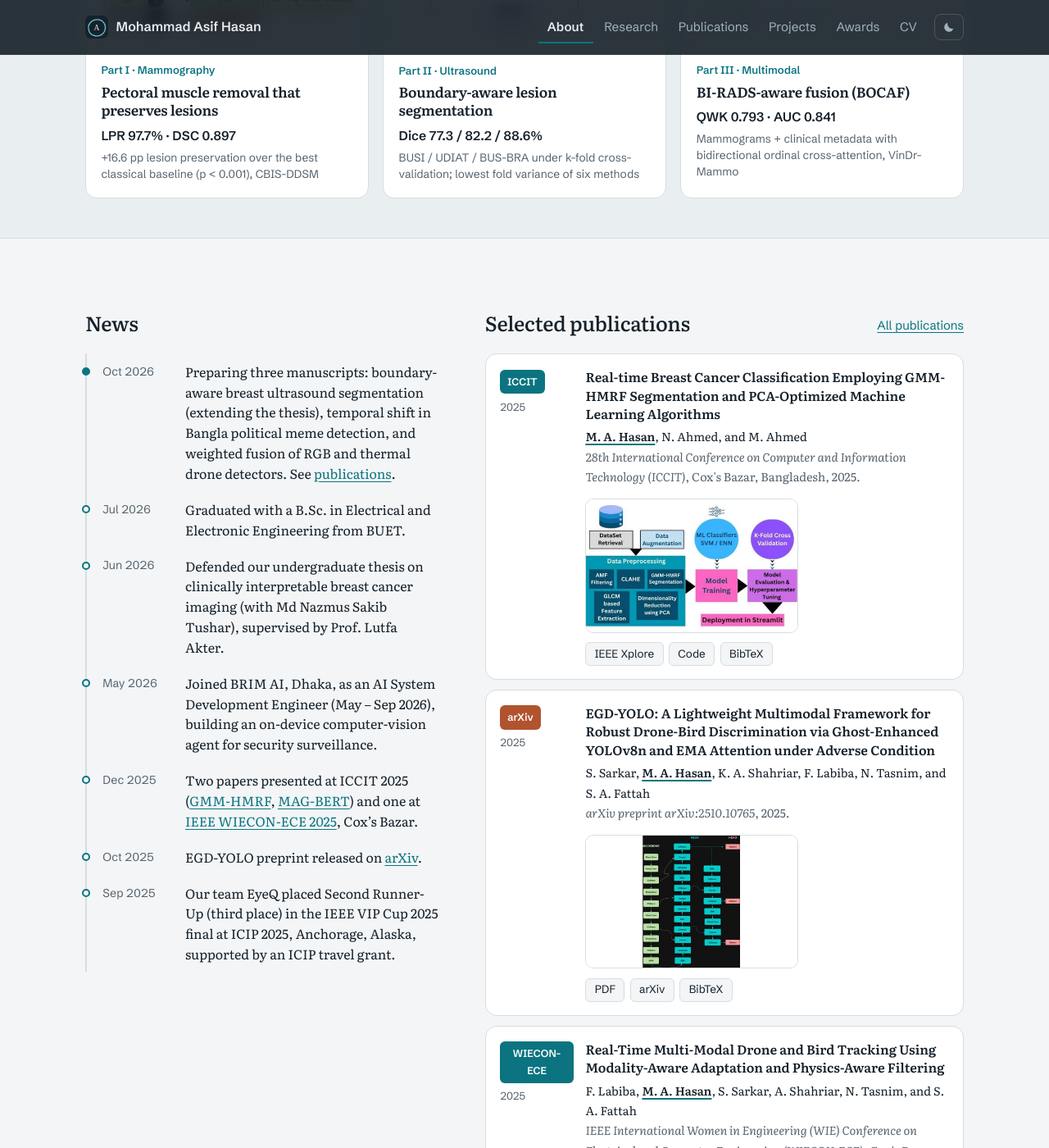
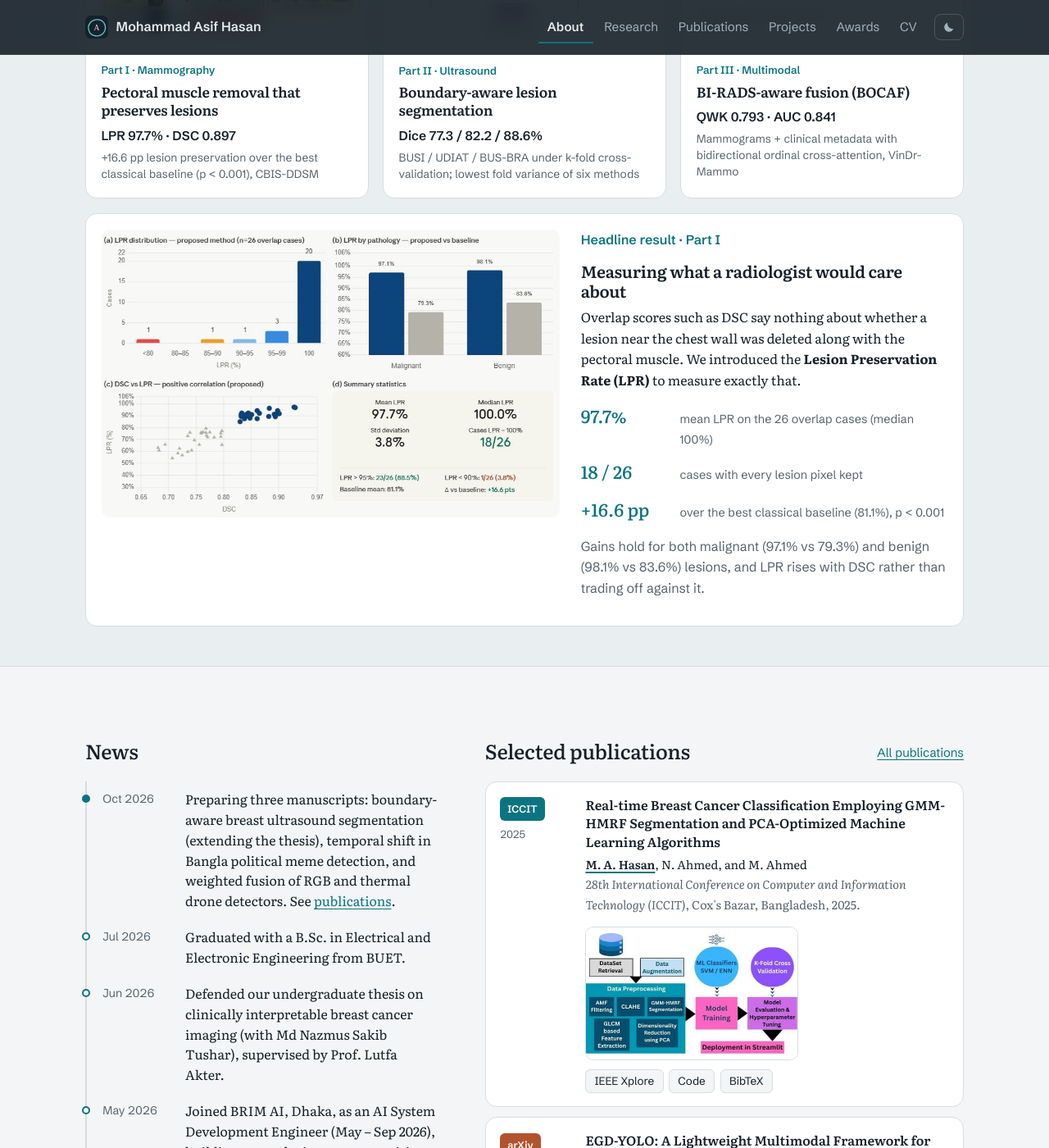
Before and after one commit to Asif190/Asif190.github.io, a Jekyll site: the page built from index.html, in a window 1280 px wide and 1400 px high, scrolled down 1838 px. Shown: the whole window at 82% size. Built offline with Jekyll 4.4.1, drawn with Linux system fonts in a browser that asks for light colours.

Commit message:
Add the LPR results figure to the home page as a headline-result panel
Co-Authored-By: Claude Opus 5.5 <noreply@anthropic.com>

```diff
--- a/assets/css/main.css
+++ b/assets/css/main.css
@@ -233,6 +233,15 @@ h3 { font-size: 1.15rem; margin: 1.75rem 0 .5rem; font-weight: 600; }
 .tg-chart li.hi { font-weight: 600; }
 .tg-val { text-align: right; font-variant-numeric: tabular-nums; }
 .tg-chart-note { font-size: .72rem; color: #56636e; margin: .45rem 0 0; }
+.tg-highlight { display: grid; grid-template-columns: minmax(0, 1.25fr) minmax(0, 1fr); gap: 1.6rem; align-items: start; margin-top: 1.1rem;
+  background: var(--surface); border: 1px solid var(--rule); border-radius: 14px; padding: 1.2rem; }
+.tg-highlight-media { border: 1px solid var(--rule); background: #fff; border-radius: 10px; align-self: start; }
+.tg-highlight-text h3 { font-size: 1.25rem; margin: 0 0 .5rem; }
+.tg-highlight-text p { margin: 0 0 .8rem; font-size: 1rem; line-height: 1.6; }
+.tg-stats { list-style: none; padding: 0; margin: 0 0 .9rem; display: grid; gap: .55rem; }
+.tg-stats li { display: grid; grid-template-columns: 6.8rem 1fr; gap: .75rem; align-items: baseline; font-family: var(--sans); font-size: .9rem; color: var(--muted); }
+.tg-stats strong { font-family: var(--serif); font-weight: 500; font-size: 1.35rem; color: var(--accent); }
+@media (max-width: 880px) { .tg-highlight { grid-template-columns: 1fr; max-width: 640px; } }
 @media (max-width: 880px) { .thesis-glance { grid-template-columns: 1fr; max-width: 520px; } }
 
 /* ---------- results tables ---------- */
--- a/index.html
+++ b/index.html
@@ -87,6 +87,22 @@ body_class: home
       <a class="section-link" href="{{ '/research/' | relative_url }}#clinically-interpretable-breast-cancer-imaging">Read the details</a>
     </div>
     {% include thesis-glance.html %}
+    <div class="tg-highlight">
+      <button type="button" class="photo tg-highlight-media" data-full="{{ '/assets/img/thesis/part1-lpr-analysis.jpg' | relative_url }}" data-caption="Lesion Preservation Rate on the 26 lesion–muscle overlap cases: distribution, comparison with the best classical baseline by pathology, DSC–LPR correlation, and summary statistics (thesis Chapter 7)">
+        <img src="{{ '/assets/img/thesis/part1-lpr-analysis.jpg' | relative_url }}" alt="Four-panel chart of Lesion Preservation Rate results: distribution, by pathology, correlation with DSC, and summary statistics" loading="lazy" width="917" height="576">
+      </button>
+      <div class="tg-highlight-text">
+        <p class="tg-kicker">Headline result · Part I</p>
+        <h3>Measuring what a radiologist would care about</h3>
+        <p>Overlap scores such as DSC say nothing about whether a lesion near the chest wall was deleted along with the pectoral muscle. We introduced the <strong>Lesion Preservation Rate (LPR)</strong> to measure exactly that.</p>
+        <ul class="tg-stats">
+          <li><strong>97.7%</strong><span>mean LPR on the 26 overlap cases (median 100%)</span></li>
+          <li><strong>18 / 26</strong><span>cases with every lesion pixel kept</span></li>
+          <li><strong>+16.6 pp</strong><span>over the best classical baseline (81.1%), p &lt; 0.001</span></li>
+        </ul>
+        <p class="tg-sub">Gains hold for both malignant (97.1% vs 79.3%) and benign (98.1% vs 83.6%) lesions, and LPR rises with DSC rather than trading off against it.</p>
+      </div>
+    </div>
   </div>
 </section>
 
```
